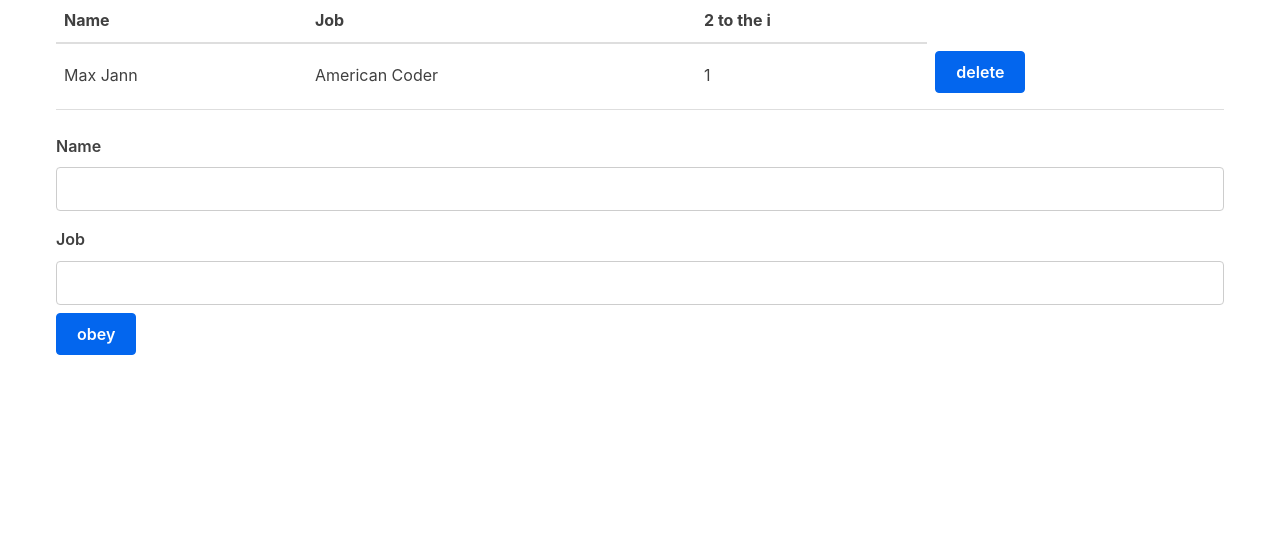
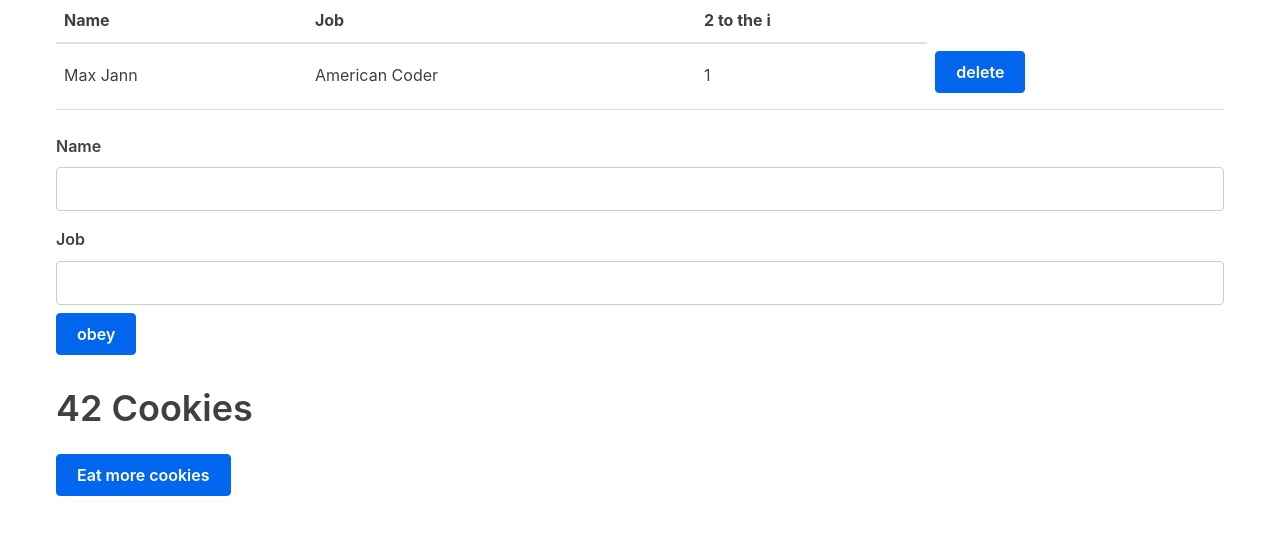
Before and after one commit to codejoy-wins/React4Beginners, a React (Create React App) app: page / in a window 1280 px wide. Shown: the top 534 px of the page. Built offline with nearby package versions, Linux system fonts and the light colour scheme.

Commit message:
eat more cookies

```diff
--- a/src/components/App.js
+++ b/src/components/App.js
@@ -1,6 +1,8 @@
 import React, {Component} from 'react';
 import Table from './Table';
 import Form from './Form';
+import Cookie from './Cookie';
+
 
 class App extends Component {
     state = {
@@ -9,8 +11,10 @@ class App extends Component {
                 'name': "Max Jann",
                 'job': "Coder"
             }
-        ]
+        ],
+        cookies: 42,
     }
+    // Take in an index and create a new list based on that index
     removeCharacter = index => {
         const { characters } = this.state;
 // only keep ones whose index does not match index under deletion
@@ -20,15 +24,25 @@ class App extends Component {
             )
         })
     }
-
+    // Take in an object and create new list with that obj added
     handleSubmit = character => {
         this.setState({
             characters: [...this.state.characters,character]
         })
     }
+
+    eatCookies = cookies => {
+        cookies++;
+        this.setState({
+            cookies: cookies
+        })
+    }
+
     render() {
-        const { characters } = this.state;
+        const { characters, cookies } = this.state;
         // I get that that's restructuring but where does it belong in the file?
+        // give the table the props for the characters and removal method
+        // give the form the method for handling submissions
         return (
             <div className="container">
                 <Table
@@ -36,6 +50,7 @@ class App extends Component {
                     removeCharacter={this.removeCharacter}
                 />
                 <Form handleSubmit={this.handleSubmit}/>
+                < Cookie prop_cookies={cookies} eat_cookies={this.eatCookies}/>
             </div>
         );
     }
--- /dev/null
+++ b/src/components/Cookie.js
@@ -0,0 +1,22 @@
+import React, { Component } from 'react'
+
+export class Cookie extends Component {
+
+
+
+
+
+  render() {
+    const {prop_cookies, eat_cookies} = this.props;
+    // const {eat} = this.props;
+    // want to add an onClick to the button to trigger an event that affects the home state
+    return (
+      <div>
+        <h1> {prop_cookies}     Cookies</h1>
+        <button onClick={()=>eat_cookies(prop_cookies)}>Eat more cookies</button>
+      </div>
+    )
+  }
+}
+
+export default Cookie
--- a/src/components/Table.js
+++ b/src/components/Table.js
@@ -2,8 +2,8 @@ import React, { Component } from 'react'
 
 export class Table extends Component {
   render() {
-
-    const {characterData, removeCharacter } = this.props; // create a variable called chardata that is the props passed from app.js
+// destructuring this.props.characterData from app.js
+    const {characterData, removeCharacter } = this.props;
 
     const TableHeader = () => {
         return (
```
